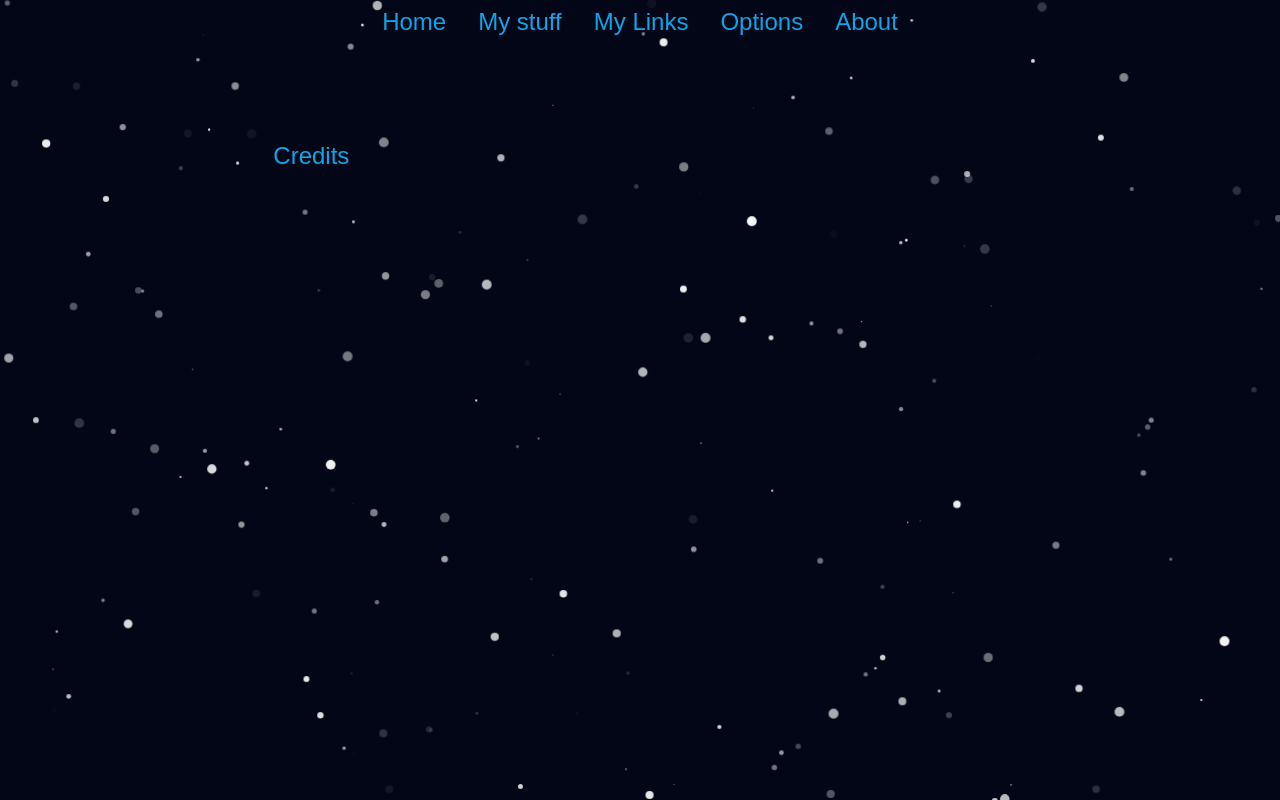
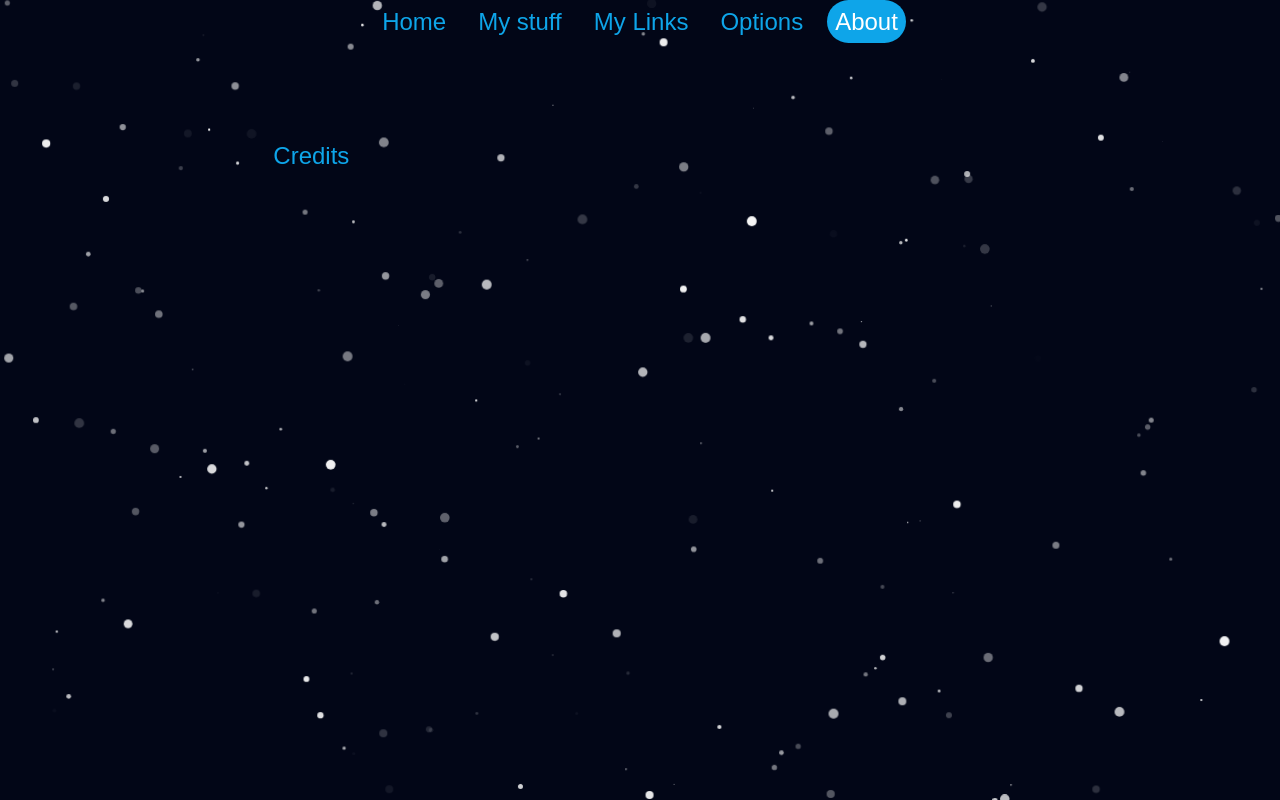
Before and after one commit to Kvernhaug/homepage, a Next.js app: page /about in a window 1280 px wide. Built offline with nearby package versions, Linux system fonts and the light colour scheme.

Commit message:
feat: added active navigation link highlight

```diff
--- a/src/components/radix-navigation.tsx
+++ b/src/components/radix-navigation.tsx
@@ -1,6 +1,6 @@
 "use client";
 import { getTheme } from "@/utils/helpers";
-import { useRouter } from "next/navigation";
+import { useRouter, usePathname } from "next/navigation";
 import * as NavigationMenu from "@radix-ui/react-navigation-menu";
 
 export function Navigation() {
@@ -37,6 +37,8 @@ type NavItemsProps = {
 };
 function NavItem({ name, dist }: NavItemsProps) {
   const router = useRouter();
+  const pathName = usePathname();
+  const isActive = pathName === '/' + dist;
   function handleClick() {
     router.push(dist ?? "");
   }
@@ -45,7 +47,9 @@ function NavItem({ name, dist }: NavItemsProps) {
   return (
     <a
       onClick={handleClick}
-      className="p-2 m-2 rounded-full hover:bg-season hover:text-white hover:bg-opacity-30 cursor-pointer"
+      className={`p-2 m-2 rounded-full hover:bg-season hover:text-white cursor-pointer ${
+        isActive ? "bg-season text-white bg-opacity-30" : ""
+      }`}
     >
       {name}
     </a>
```
